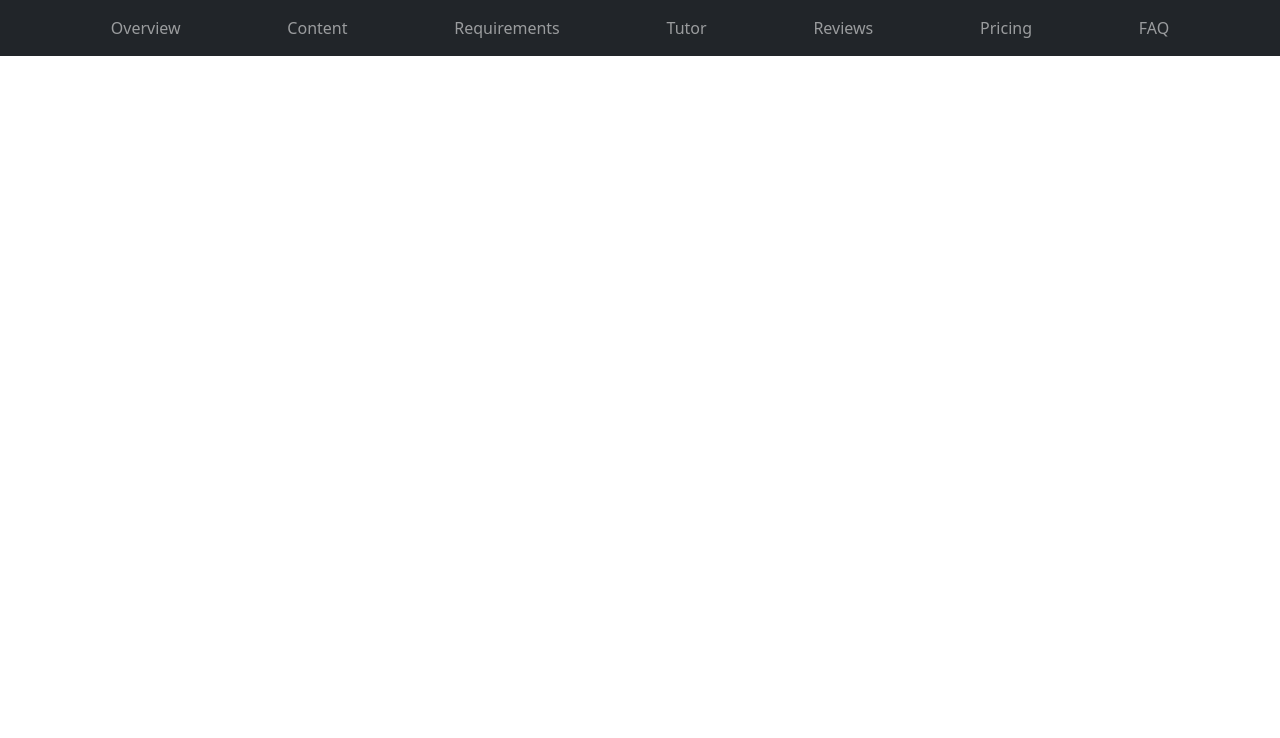
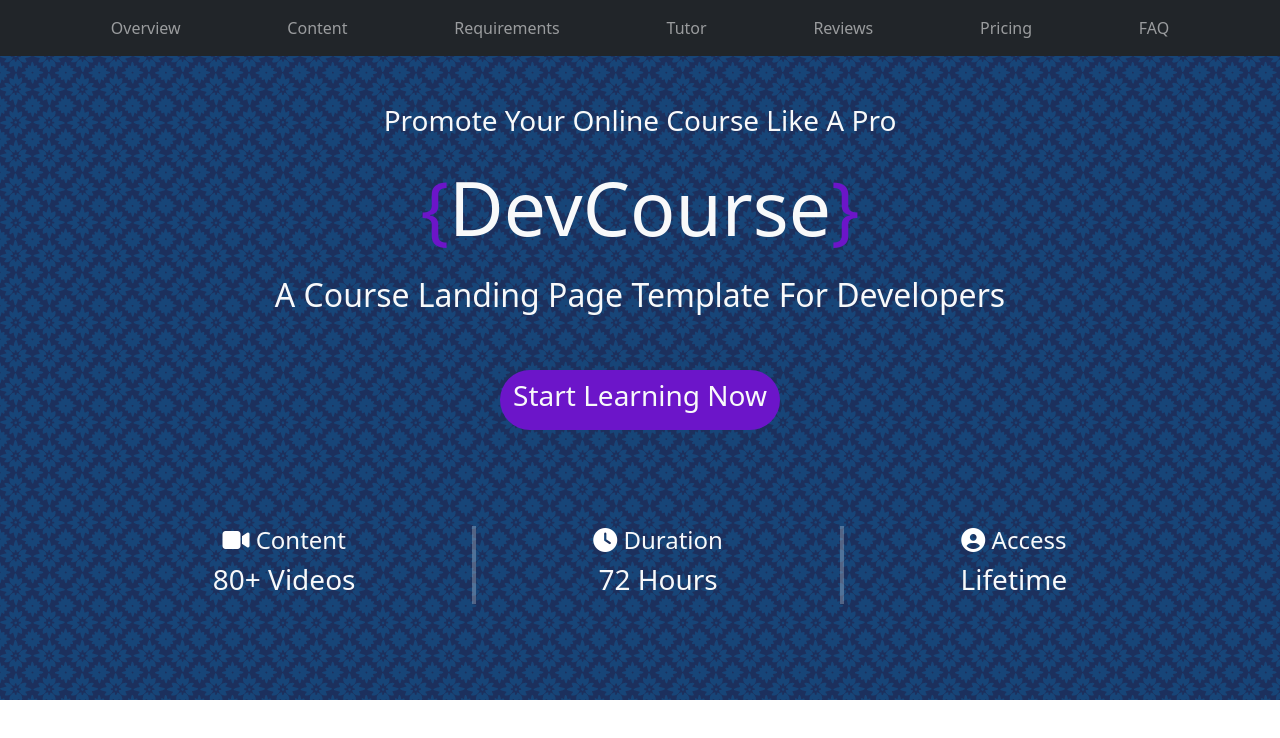
Before and after one commit to Chaser2123/Responsive-Bootstrap-Page, a plain HTML site: page index.html in a window 1280 px wide. Drawn offline with nearby package versions, Linux system fonts and the light colour scheme.

Commit message:
created page content

```diff
--- a/CSS/style.css
+++ b/CSS/style.css
@@ -0,0 +1,24 @@
+h1 span {
+    color: rgb(108, 21, 201);
+}
+.my-button {
+    background-color: rgb(108, 21, 201);
+    width: 280px;
+    height: 60px;
+}
+header {
+    background-image: url("../moroccan-flower-dark.png");
+    background-repeat: repeat;
+}
+header div h1 {
+    font-size: 75px;
+}
+.spacer {
+    opacity: 0.25;
+}
+@media screen and (max-width: 576px) {
+    .spacer {
+        opacity: 0;
+    }
+
+}
--- a/index.html
+++ b/index.html
@@ -4,6 +4,7 @@
         <meta charset="UTF-8">
         <meta name="viewport" content="width=device-width, initial-scale=1.0">
         <title>Document</title>
+        <link rel="stylesheet" href="https://cdnjs.cloudflare.com/ajax/libs/font-awesome/6.4.2/css/all.min.css">
         <link href="https://cdn.jsdelivr.net/npm/bootstrap@5.3.8/dist/css/bootstrap.min.css" rel="stylesheet" integrity="sha384-sRIl4kxILFvY47J16cr9ZwB07vP4J8+LH7qKQnuqkuIAvNWLzeN8tE5YBujZqJLB" crossorigin="anonymous">
         <link rel="stylesheet" href="CSS/style.css">
         <script defer src="https://cdn.jsdelivr.net/npm/bootstrap@5.3.8/dist/js/bootstrap.bundle.min.js" integrity="sha384-FKyoEForCGlyvwx9Hj09JcYn3nv7wiPVlz7YYwJrWVcXK/BmnVDxM+D2scQbITxI" crossorigin="anonymous"></script>
@@ -27,5 +28,31 @@
                 </div>
             </div>
         </nav>
+        <header class="bg-dark text-light d-flex text-center flex-column align-items-center justify-content-center p-5">
+            <div>
+                <h3>Promote Your Online Course Like A Pro</h3>
+                <h1 class="p-3"><span>{</span>DevCourse<span>}</span></h1>
+                <h2>A Course Landing Page Template For Developers</h2>
+            </div>
+            <div class="my-5 d-flex justify-content-center align-items-center rounded-5 my-button">
+                <h3>Start Learning Now</h3>
+            </div>
+            <div class="d-flex flex-column justify-content-evenly allign-items-center w-100 p-5 flex-sm-row">
+                <div>
+                    <h4><i class="fa-solid fa-video" style="color: #ffffff;"></i> Content</h4>
+                    <h3>80+ Videos</h3>
+                </div>
+                <div class="spacer bg-light">&nbsp;</div>
+                <div>
+                    <h4><i class="fa-solid fa-clock" style="color: #ffffff;"></i> Duration</h4>
+                    <h3>72 Hours</h3>
+                </div>
+                <div class="spacer bg-light">&nbsp;</div>
+                <div>
+                    <h4><i class="fa-solid fa-circle-user" style="color: #ffffff;"></i> Access</h4>
+                    <h3>Lifetime</h3>
+                </div>
+            </div>
+        </header>
     </body>
     </html>
```
Also changed, not shown: moroccan-flower-dark.png (added). Lines whose indentation alone changed are shown as unchanged.
